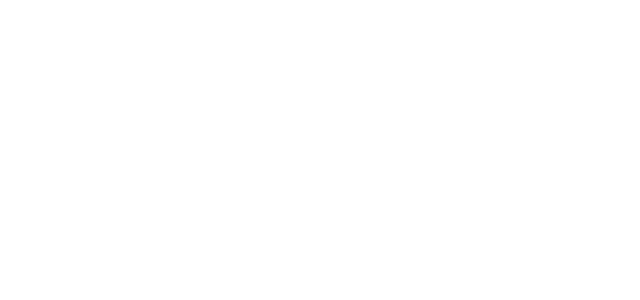
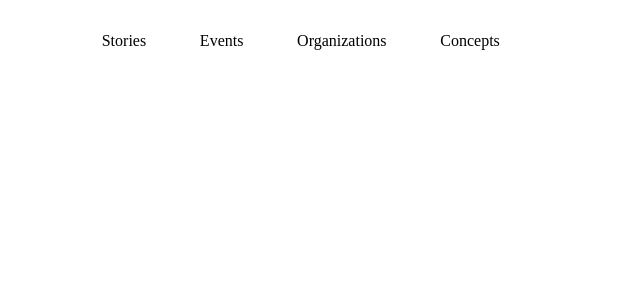
Before and after one commit to Geliaswilson/hecate-university-client, a React (Vite) app: page /concepts in a window 1280 px wide. Before the commit this address had no page. Shown: the top 300 px of the page, without its empty margins (0-640 px from the left). Built offline with nearby package versions, Linux system fonts and the light colour scheme.

Commit message:
create basic navbar functionality and styling

```diff
--- a/src/App.jsx
+++ b/src/App.jsx
@@ -1,5 +1,10 @@
 import {BrowserRouter, Routes, Route} from 'react-router-dom';
 import Homepage from "./pages/Homepage/Homepage";
+import Events from './pages/Events/Events';
+import Organizations from './pages/Organizations/Organizations';
+import Concepts from './pages/concepts/Concepts';
+import Navbar from './components/Navbar/Navbar';
+
 const BASE_URL = import.meta.env.VITE_API_URL;
 
 function App() {
@@ -7,8 +12,12 @@
   return (
     <>
       <BrowserRouter>
+      <Navbar />
       <Routes>
         <Route path="/" element={<Homepage BASE_URL={BASE_URL} />} />
+        <Route path="/events" element={<Events BASE_URL={BASE_URL} />} />
+        <Route path="/organizations" element={<Organizations BASE_URL={BASE_URL}/>} />
+        <Route path="/concepts" element={<Concepts BASE_URL={BASE_URL} />} />
       </Routes>
       </BrowserRouter>
     </>
--- /dev/null
+++ b/src/components/Navbar/Navbar.jsx
@@ -0,0 +1,31 @@
+import { Link } from "react-router-dom";
+import "./Navbar.scss"
+const Navbar = () => {
+    return (
+        <>
+        <ul className="navbar">
+            <li>
+                <Link to="/">
+                <p>Stories</p>
+                </Link>
+            </li>
+            <li>
+            <Link to="/events">
+                <p>Events</p>
+                </Link>
+            </li>
+            <li>
+                <Link to="/organizations">
+                <p>Organizations</p>
+                </Link>
+            </li>
+            <li>
+                <Link to="/concepts">
+                <p>Concepts</p>
+                </Link>
+            </li>
+        </ul>
+        </>
+    )
+}
+export default Navbar;
--- /dev/null
+++ b/src/components/Navbar/Navbar.scss
@@ -0,0 +1,10 @@
+.navbar{
+    display:flex;
+    max-width:40%;
+    justify-content:space-evenly;
+    list-style:none;
+    & a, a:link, a:visited{
+        text-decoration:none;
+        color:black;
+    }
+}
--- /dev/null
+++ b/src/pages/Concepts/Concepts.jsx
@@ -0,0 +1,7 @@
+const Concepts = () => {
+    return(
+        <>
+        </>
+    )
+}
+export default Concepts
--- a/src/pages/Events/Events.jsx
+++ b/src/pages/Events/Events.jsx
@@ -4,3 +4,4 @@
         </>
     )
 }
+export default Events;
--- /dev/null
+++ b/src/pages/Organizations/Organizations.jsx
@@ -0,0 +1,7 @@
+const Organizations = () => {
+    return(
+        <>
+        </>
+    )
+}
+export default Organizations;
```
